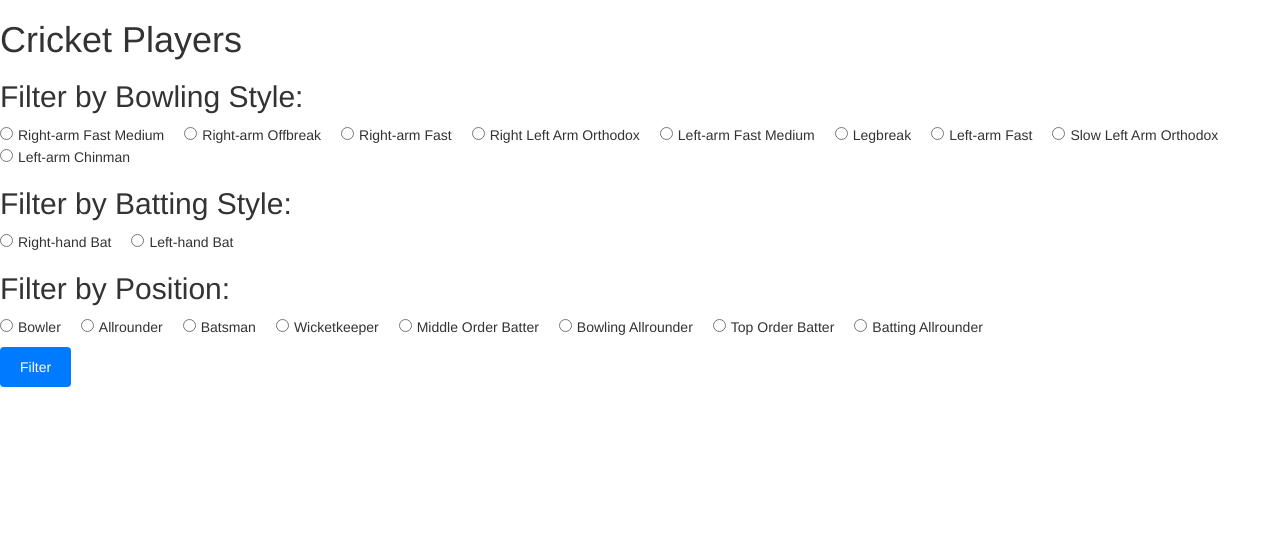
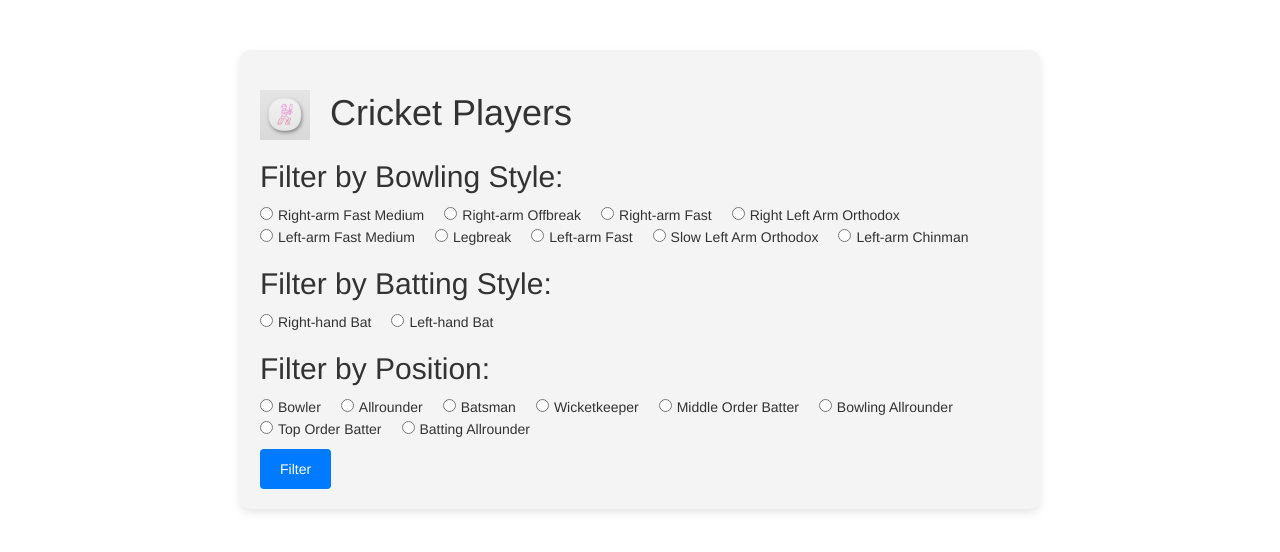
Before and after one commit to ajsidd/Project3_Cricket, a Flask app: template templates/index2.html in a window 1280 px wide. Shown: the top 552 px of the page. Run offline with Flask 2, Linux system fonts and the light colour scheme; the template is opened without the code that fills it, so the values that code supplies are empty; some libraries are stand-ins or nearby versions.

Commit message:
uploading V2 final

```diff
--- a/static/styles2.css
+++ b/static/styles2.css
@@ -4,7 +4,18 @@
 .container {
     max-width: 800px;
     margin-top: 50px;
+    background-color: #f4f4f4; /* Light gray background color */
+    padding: 20px; /* Add some padding inside the container */
+    border-radius: 10px; /* Add some rounded corners to the container */
+    box-shadow: 0 4px 8px rgba(0, 0, 0, 0.1); /* Add a slight shadow */
 }
+
+/* Style the logo */
+.logo {
+    height: 50px;  /* Set the height as per your requirement */
+    margin-right: 10px; /* Add some margin to the right for spacing */
+}
+
 
 /* Style the form */
 .filter-list {
--- a/templates/index2.html
+++ b/templates/index2.html
@@ -6,7 +6,8 @@
     <link rel="stylesheet" href="{{ url_for('static', filename='styles2.css') }}">
 </head>
 <body>
-    <h1>Cricket Players</h1>
+    <div class="container">
+        <h1><img src="{{ url_for('static', filename='logo.jpg') }}" alt="Cricket" class="logo"> Cricket Players</h1>
 
     <form action="/filtered-players" method="post">
         <h2>Filter by Bowling Style:</h2>
@@ -42,6 +43,7 @@
 
         <input type="submit" value="Filter" class="btn btn-primary">
     </form>
+    </div>
 
     {{ table|safe }}
 
```
Also changed, not shown: static/logo.jpg (added).
